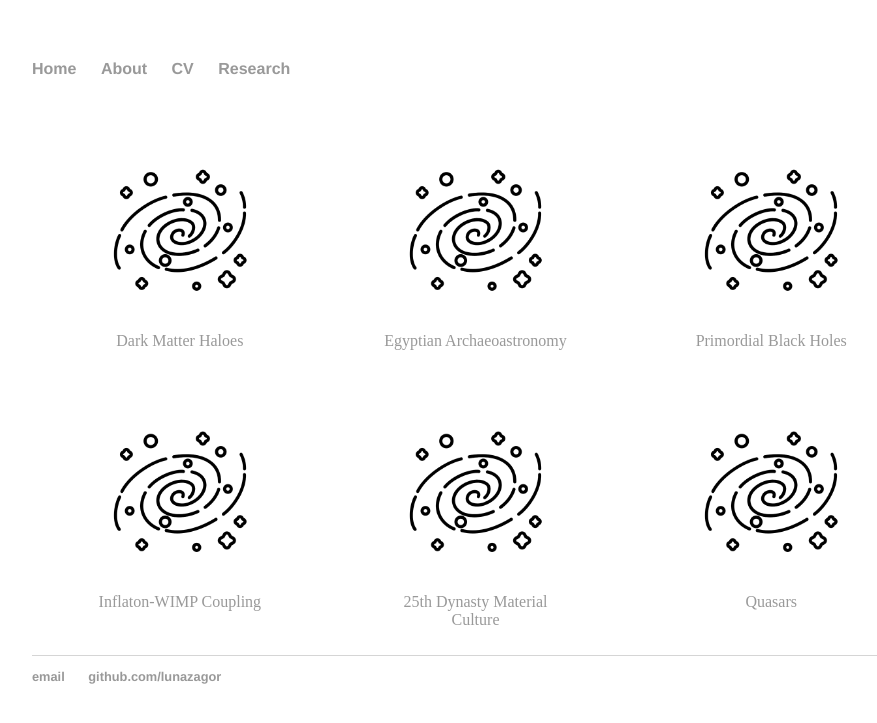
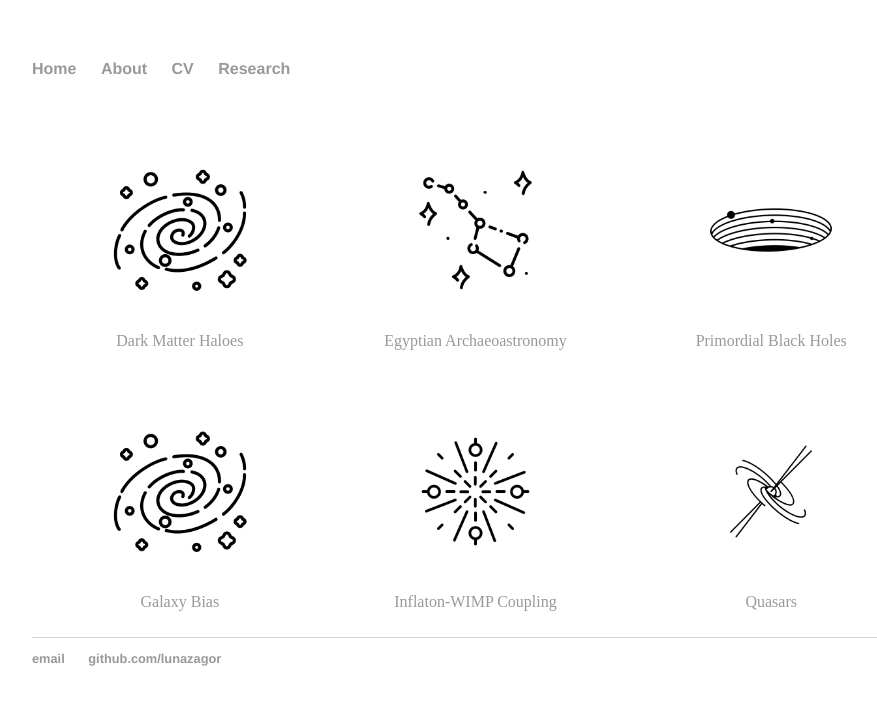
Before and after one commit to lunazagor/lunazagor.github.io, a Jekyll site: the page built from research/index.html, in a window 1280 px wide. Shown: the top 723 px of the page, without its empty margins (160-1037 px from the left). Built offline with Jekyll 4.4.1, drawn with Linux system fonts in a browser that asks for light colours.

Commit message:
Update index.html

```diff
--- a/research/index.html
+++ b/research/index.html
@@ -50,31 +50,31 @@ figure figcaption {
   </figure>
   </figure>
   <figure class="gallery__item gallery__item--6">
-    <a href="https://lunazagor.github.io/"><img src="galaxy.png" style="width:100%" title="DM Haloes" alt="Fuzzy"></a>
+    <a href="https://lunazagor.github.io/"><img src="galaxy.png" style="width:100%" title="Galaxy" alt="Boas"></a>
+    <figcaption> <a href="https://lunazagor.github.io/"> Galaxy Bias </a> </figcaption>
+  </figure>
+  </div>
+  <div class="column">
+  </figure>
+  <figure class="gallery__item gallery__item--6">
+    <a href="https://lunazagor.github.io/"><img src="bigdipper.png" style="width:100%" title="Archaeoastronomy" alt="Decans"></a>
+    <figcaption> <a href="https://lunazagor.github.io/"> Egyptian Archaeoastronomy </a> </figcaption>
+  </figure>
+  </figure>
+  <figure class="gallery__item gallery__item--6">
+    <a href="https://lunazagor.github.io/"><img src="bigbang.png" style="width:100%" title="Inflation" alt="WIMP"></a>
     <figcaption> <a href="https://lunazagor.github.io/"> Inflaton-WIMP Coupling </a> </figcaption>
   </figure>
   </div>
   <div class="column">
   </figure>
   <figure class="gallery__item gallery__item--6">
-    <a href="https://lunazagor.github.io/"><img src="galaxy.png" style="width:100%" title="DM Haloes" alt="Fuzzy"></a>
-    <figcaption> <a href="https://lunazagor.github.io/"> Egyptian Archaeoastronomy </a> </figcaption>
-  </figure>
-  </figure>
-  <figure class="gallery__item gallery__item--6">
-    <a href="https://lunazagor.github.io/"><img src="galaxy.png" style="width:100%" title="DM Haloes" alt="Fuzzy"></a>
-    <figcaption> <a href="https://lunazagor.github.io/"> 25th Dynasty Material Culture </a> </figcaption>
-  </figure>
-  </div>
-  <div class="column">
-  </figure>
-  <figure class="gallery__item gallery__item--6">
-    <a href="https://lunazagor.github.io/"><img src="galaxy.png" style="width:100%" title="DM Haloes" alt="Fuzzy"></a>
+    <a href="https://lunazagor.github.io/"><img src="blackhole.png" style="width:100%" title="Black Hole" alt="PBH"></a>
     <figcaption> <a href="https://lunazagor.github.io/"> Primordial Black Holes </a> </figcaption>
   </figure>
   </figure>
   <figure class="gallery__item gallery__item--6">
-    <a href="https://lunazagor.github.io/"><img src="galaxy.png" style="width:100%" title="DM Haloes" alt="Fuzzy"></a>
+    <a href="https://lunazagor.github.io/"><img src="quasar.png" style="width:100%" title="Quasar" alt="AGN"></a>
     <figcaption> <a href="https://lunazagor.github.io/"> Quasars </a> </figcaption>
   </figure>
   </div>
```
